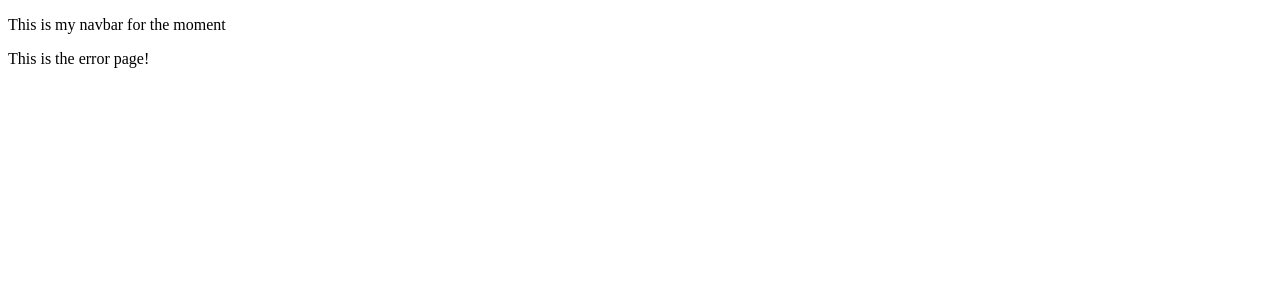
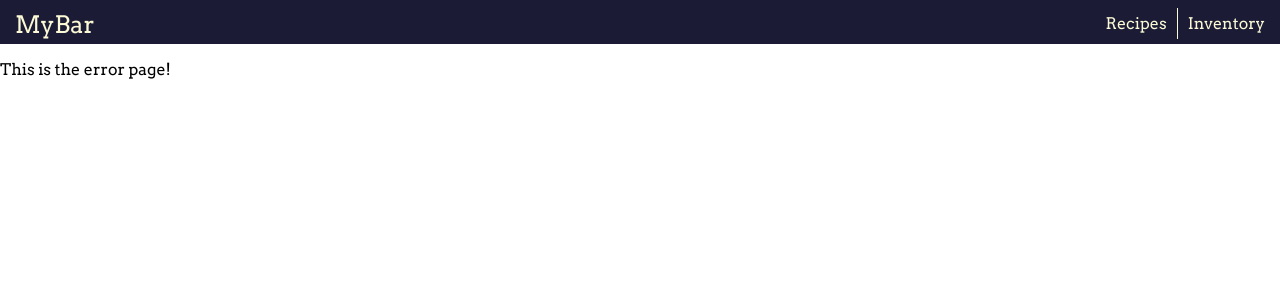
Before and after one commit to AsFal/bar, a React app in the folder front_end/: page / in a window 1280 px wide. Shown: the top 300 px of the page. Built offline with nearby package versions, Linux system fonts and the light colour scheme.

Commit message:
commit the styles before I forget and make big mistakes

```diff
--- a/front_end/package.json
+++ b/front_end/package.json
@@ -15,8 +15,10 @@
     "@babel/preset-react": "^7.0.0",
     "babel-loader": "^8.0.4",
     "css-loader": "^1.0.0",
+    "file-loader": "^2.0.0",
     "html-webpack-plugin": "^3.2.0",
     "style-loader": "^0.23.1",
+    "url-loader": "^1.1.2",
     "webpack": "^4.23.1",
     "webpack-cli": "^3.1.2",
     "webpack-dev-server": "^3.1.10"
--- a/front_end/src/components/App.jsx
+++ b/front_end/src/components/App.jsx
@@ -14,7 +14,7 @@ export default class RoutedApp extends Component {
                 <div>
                     <Navbar/>
                     <Switch>
-                        <Route path="/ingredients" component={IngredientInventory} exact/>
+                        <Route path="/inventory" component={IngredientInventory} exact/>
                         <Route path="/recipes" component={RecipeBook} exact></Route>
                         <Route  component={ErrorPage}/>
                     </Switch>
--- a/front_end/src/components/IngredientList.jsx
+++ b/front_end/src/components/IngredientList.jsx
@@ -20,10 +20,10 @@ function IngredientAdd(props) {
             <div className="ingredient-row ingredient-add">
                 <div>
                     <button type="submit"></button>
-                    <input type="text" name="name" placeholder="Ingredient Bro"/></div>
-                <div><input type="text" name="type" placeholder="Alcohol Type"/></div>
-                <div><input type="text" name="abv" placeholder="Abv"/></div>
-                <div><input type="text" name="quantity" placeholder="Remaining Quantity"/></div>
+                    <input type="text" name="name" placeholder="Ingredient Name ..."/></div>
+                <div><input type="text" name="type" placeholder="Alcohol Type ..."/></div>
+                <div><input type="text" name="abv" placeholder="Abv ..."/></div>
+                <div><input type="text" name="quantity" placeholder="Remaining Quantity ..."/></div>
             </div>
         </form>
     )
--- a/front_end/src/components/Navbar.jsx
+++ b/front_end/src/components/Navbar.jsx
@@ -1,9 +1,24 @@
 import React, {Component} from "react";
+import {NavLink} from "react-router-dom";
+
+import "../styles/Navbar.css";
 
 export default function() {
     return(
-        <div>
-            <p>This is my navbar for the moment</p>
+        <div className="navbar">
+            <div className="left">
+                <div className="brand">
+                    <NavLink to="/" activeClassName="active-link" >MyBar</NavLink>
+                </div>
+            </div>
+            <div className="right">
+                <div>
+                    <NavLink to="/inventory" activeClassName="active-link">Inventory</NavLink>
+                </div>
+                <div>
+                    <NavLink to="/recipes" activeClassName ="active-link">Recipes</NavLink>
+                </div>
+            </div>
         </div>
     )
 }
--- a/front_end/src/index.html
+++ b/front_end/src/index.html
@@ -5,6 +5,7 @@
     <meta http-equiv="X-UA-Compatible" content="IE=edge">
     <title>React Boilerplate</title>
     <meta name="viewport" content="width=device-width, initial-scale=1">
+    <link href="https://fonts.googleapis.com/css?family=Arvo:400,700|Montserrat:400,700" rel="stylesheet">
 </head>
 <body>
     <div id="root"></div>
--- a/front_end/src/styles/App.css
+++ b/front_end/src/styles/App.css
@@ -1,12 +1,18 @@
 :root {
     /* colors from the color palet I chose */
-    --wine : #7D0D0D;
-    --light-wine : #C95252;
-    --light-brown: #C98852;
-    --brown: #A4622B;
-    --grape : #A14278;
-    --dark-gray:#707070;
-    --light-gray: #E8E8E8;
+    /* font-family: 'Montserrat', sans-serif;
+    font-family: 'Arvo', serif; */
+    font-family: 'Arvo', serif;
+
+    /* colors from the color palet I chose */
+    --coal: rgb(38, 40, 43);
+    --coal-alpha: rgba(38, 40, 43, 0.8);
+    --cream: #fcfad6;
+    --bar-blue: #1b1b35;
+}
+
+a {
+    all:unset;
 }
 
 input, button {
@@ -15,12 +21,11 @@ input, button {
     padding:none;
 }
 
-body {
-    background-color: var(--goldenrod);
-}
-h1 {
-    color: #254356;
-    text-align: center;
+body, html {
+    margin:unset;
+    height: 100%;
+    width: 100%;
+    overflow: hidden;
 }
 
 ul {
--- a/front_end/src/styles/IngredientInventory.css
+++ b/front_end/src/styles/IngredientInventory.css
@@ -1,23 +1,40 @@
-:root{
-    --input-background :  blue;
+#ingredient-inventory {
+    padding-top: 10px;
+    /* Styles set in the JSX */
 }
+
 
 .list-bookmarks {
     display: flex;
+    margin: 0% 4% 0% 4%;
+    overflow: hidden;
+
+
     /* overflow: hidden; */
 }
 
 .ingredient-list-bookmark {
     border-radius: 0px 8px 0px 0px;
-    background-color: brown;
-    border: 1px solid black;
-    float:left;
-    max-width: 100px;
+    background-color: var(--coal);
+    border: 1px solid var(--cream);
+    color: var(--cream);
+    /* float:left; */
+    width:auto;
+    max-width: 150px;
+    flex:1;
+
     height: 30px;
     font-size: 20px;
-    flex:1;
+
+    z-index:5;
 
 
+
+}
+
+.ingredient-list-bookmark.on {
+    background-color: var(--cream);
+    color: var(--coal);
 }
 
 .ingredient-list-bookmark > div {
@@ -28,11 +45,14 @@
 }
 
 
+
+
+
 .ingredient-list-add {
 
     border-radius: 0px 8px 0px 0px;
-    background-color: brown;
-    border: 1px solid black;
+    background-color: var(--coal);
+    border: 1px solid var(--cream);
 
     max-width: 100px;
     flex: 1;
@@ -45,8 +65,21 @@
     position: relative;
     left: -78px;
 
-    z-index: -1;
+    z-index: 4;
     padding: 0px;
+}
+
+.ingredient-list-add > input {
+
+    all:unset;
+    width: 100%;
+    height: 100%;
+    /* top:10px; */
+}
+
+.ingredient-list-add > input::placeholder {
+    /* Doesn't work for some reason, bug needs to be fixed */
+    color: lightgray;
 }
 
 /* .ingredient-list-add:hover {
@@ -57,10 +90,6 @@
 
 /* Animation */
 .ingredient-add-container {
-    /* height: 50px; */
-
-
-    /* overflow-x:hidden; */
 }
 
 .ingredient-add-container:hover {
@@ -70,26 +99,3 @@
 .ingredient-add-container:hover .ingredient-list-add {
     left: 0px;
 }
-
-
-
-.ingredient-list-add input {
-    z-index: -2;
-    position: relative;
-    top: -10px;
-    left: 0px;
-    background-color: var(--input-background);
-    border: none;
-    height: 100%;
-    width: 70%;
-}
-
-.ingredient-list-add button {
-    z-index: -2;
-    width:30%;
-    height: 100%;
-    background-color:green;
-    border-radius: inherit;
-}
-/* font-size 20 for all */
-/* Should be a root variable */
--- a/front_end/src/styles/IngredientList.css
+++ b/front_end/src/styles/IngredientList.css
@@ -1,55 +1,61 @@
-:root {
-    /* colors from the color palet I chose */
-    --wine : #7D0D0D;
-    --light-wine : #C95252;
-    --light-brown: #C98852;
-    --brown: #A4622B;
-    --grape : #A14278;
-    --dark-gray:#707070;
-    --light-gray: #E8E8E8;
+.ingredient-list {
+    /* border:3px solid var(--cream); */
+    margin: 0% 4% 1% 4%;
+    background-color: var(--coal-alpha);
+    max-height: 600px;
+    font-family: 'Arvo', serif;
+    /* overflow-x: scroll; */ /* SOlution*/
 }
 
-.ingredient-list {
-    border:3px solid var(--light-brown);
-}
-
-.ingredient-list > :nth-child(2n) {
-    background-color: var(--light-brown);
-}
-
-.ingredient-list > :nth-child(2n+1) {
-    background-color: var(--brown);
+.ingredient-list > :first-child {
+    border-top: 1px solid cream;
+    height: 35px;
+    font-weight: 700;
+    padding-top: 8px;
+    background-color: var(--cream);
+    color: var(--coal);
 }
 
 .ingredient-row {
-    height: 20px;
+    height: 25px;
     display: flex;
+    color:var(--cream);
 }
 
 .ingredient-row > div {
     flex: 1;
+    padding: 4px 2px 0px 8px;
+    overflow: hidden;
+    border-bottom: 1px solid var(--cream);
+    border-left: 1px solid var(--cream);
 }
 
+.ingredient-row > div:last-child {
+    border-right: 1px solid var(--cream);
+}
 
-.ingredient-add-container:hover .ingredient-add {
-
+.ingredient-add {
+    padding-top:none;
 }
 
 .ingredient-add input {
-    border: none;
+    all: unset;
     width:100%;
-    height: 15px; /*(20px of height from ingredient-row - 5 for default padding)*/
-    border-bottom:1px solid black;
 }
 
 .ingredient-add > :first-child input {
-    width:80%;
-    height:100%;
+
+    all: unset;
+    display: inline-block;
+    width:90%;
+    /* height:100%; */
 }
 
 .ingredient-add > :first-child button {
-   background-color: green;
-   border:none;
-   padding:0px;
-   width:20%;
+    all: unset;
+    display: inline-block;
+
+   width:0%;
+   /* height: 100%; */
+   background-color: var(--bar-blue);
 }
--- /dev/null
+++ b/front_end/src/styles/Navbar.css
@@ -0,0 +1,54 @@
+.navbar {
+    background-color: var(--bar-blue);
+    padding: 2px 4px 2px 4px;
+    height: 40px;
+    color: var(--cream);
+
+    /* Variables for the navbar */
+    --nav-padding: 6px 10px 6px;
+    --nav-margin: 6px 0px 2px;
+    --nav-border: 1px solid var(--cream);
+    --nav-no-border: 1px solid transparent;
+}
+
+.active-link {
+    all:unset;
+    cursor: pointer;
+}
+
+.navbar > .left {
+    float: left;
+}
+
+.navbar > .left > div {
+    float:left;
+    padding: var(--nav-padding);
+    border-left:var(--nav-border);
+    margin: var(--nav-margin);
+}
+
+.navbar > .right {
+    float:right;
+}
+
+.navbar > .right > div {
+    float:right;
+    padding: var(--nav-padding);
+    border-right:var(--nav-border);
+    margin: var(--nav-margin);
+}
+
+.navbar > .left > :first-child {
+    border-left:var(--nav-no-border);
+    margin-left: 10px;
+}
+
+/* This is fucked, it's because they float to the right */
+.navbar > .right > :first-child {
+    border-right:var(--nav-no-border);
+}
+
+.navbar .brand {
+    font-size: 24px;
+    padding: 2px 0px 2px !important;
+}
--- a/front_end/webpack.config.js
+++ b/front_end/webpack.config.js
@@ -20,6 +20,16 @@ module.exports = {
       {
         test: /\.css$/,
         use: ["style-loader", "css-loader"]
+      },
+      {
+        test: /\.(png|jp(e*)g|svg)$/,
+        use :[{
+          loader: 'url-loader',
+          options: {
+            limit: 8000, // Convert images < 8kb to base64 strings
+            name: 'images/[hash]-[name].[ext]'
+          }
+        }]
       }
     ]
   },
```
Also changed, not shown: front_end/src/components/Home.jsx (added, +17 -0 lines), front_end/src/components/IngredientInventory.jsx (+23 -9 lines), front_end/src/images/bar.jpg (added), 1 other file (tests, documents, lock files or other folders).
